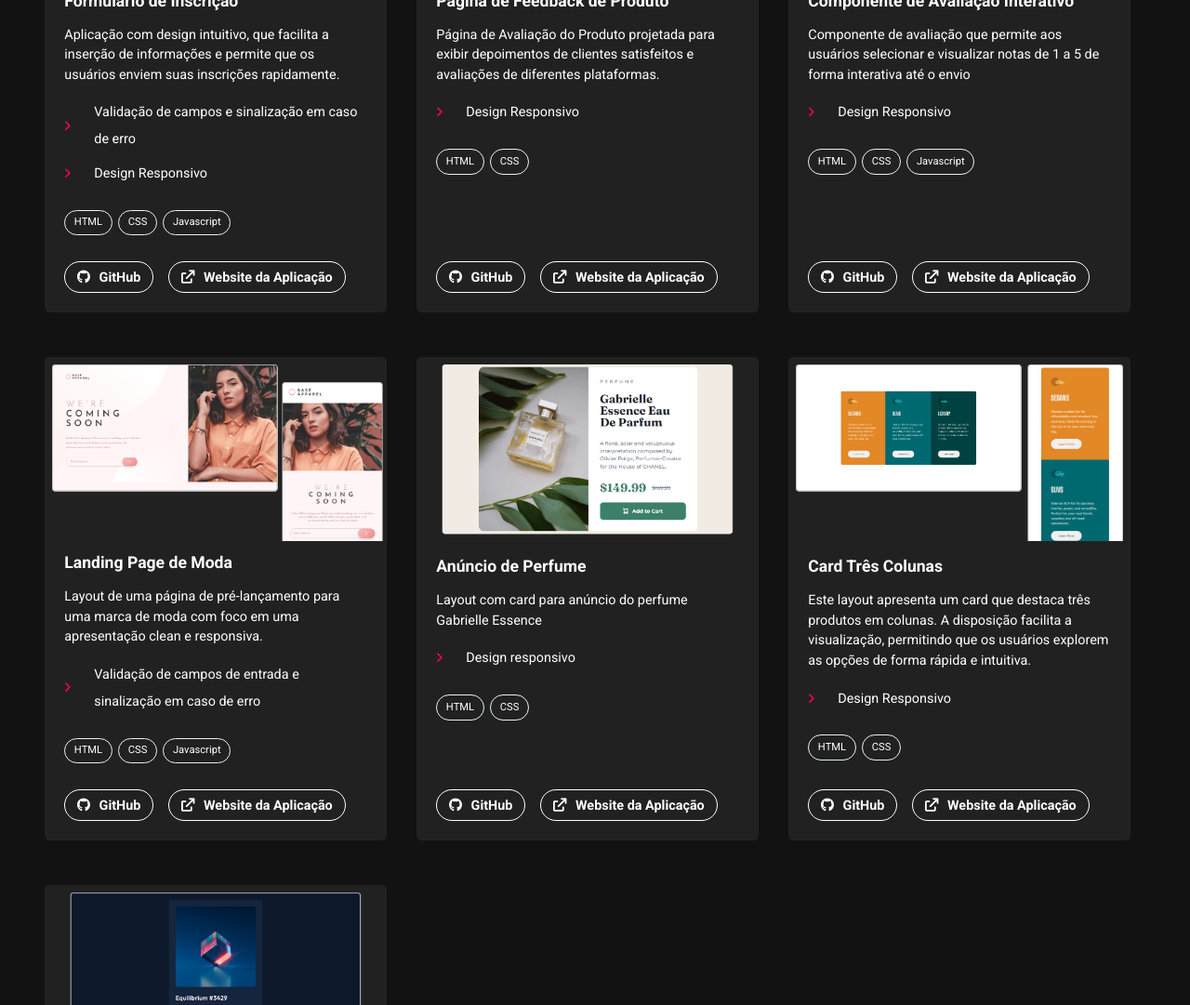
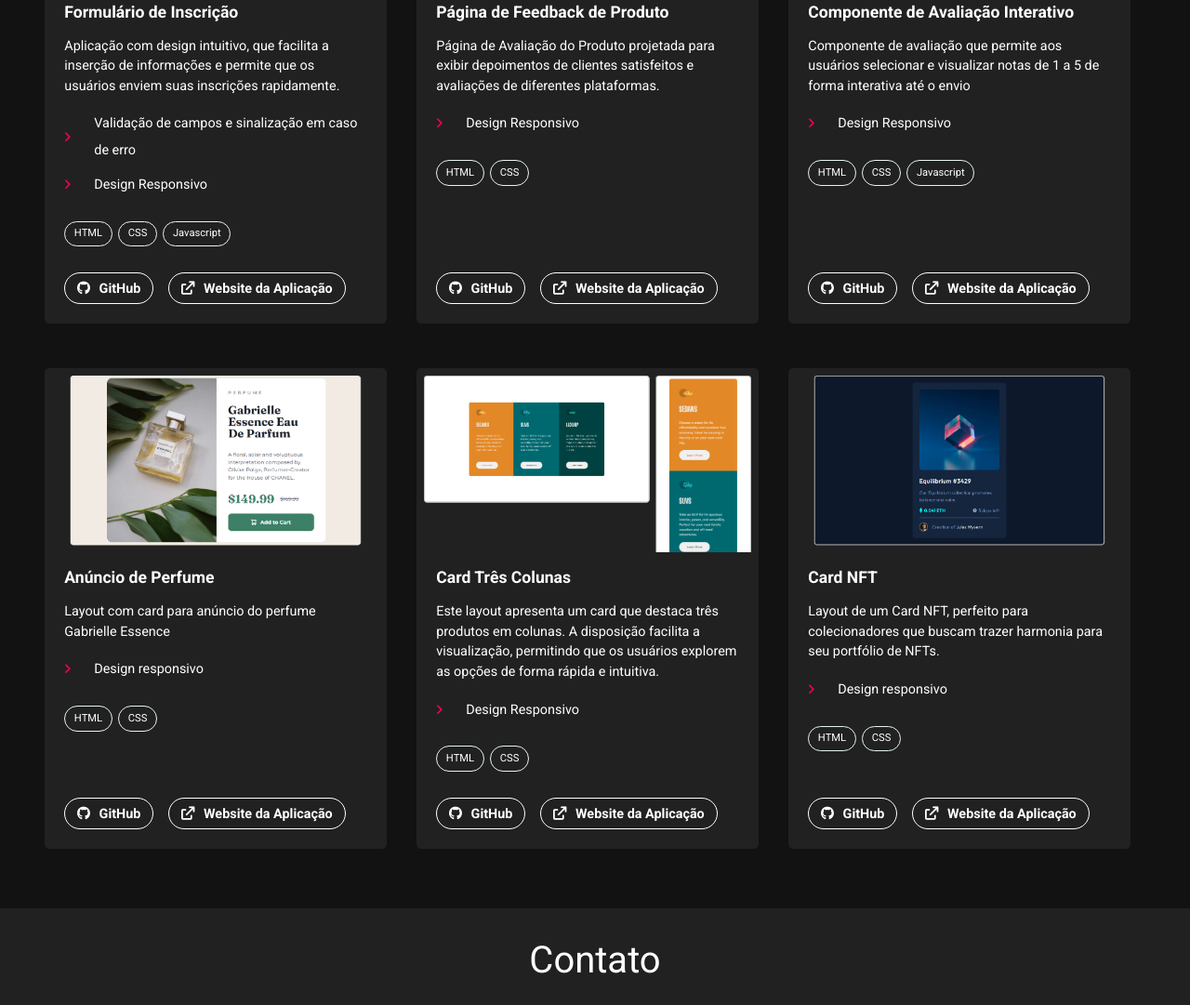
Before and after one commit to vinicius-zanchetta/vinicius-zanchetta.github.io, a plain HTML site: page index.html in a window 1280 px wide. Shown: the part 1719-2800 px from the top of the page at 93% size. Drawn offline with Linux system fonts and the light colour scheme.

Commit message:
Realizadas alterações em parágrafos

```diff
--- a/index.html
+++ b/index.html
@@ -25,7 +25,7 @@
 		<main>
 			<div class="inside" id="div-main">
 				<h4>olá, eu sou <strong>Vinicius Zanchetta</strong></h4>
-				<h1>Desenvolvedor Full-Stack</h1>
+				<h1>Desenvolvedor de Software</h1>
 				<p>Apaixonado em programar e em tornar ideias reais.</p>
 				<div>
 					<button id="btn-meu-trabalho"><a href="#portfolio">Confira meu Trabalho</a></button>
@@ -40,7 +40,7 @@
 				<h2 id="sobre-mim-h2">Sobre Mim</h2>
 				<ul>
 					<li><i class="fa fa-angle-right" aria-hidden="true"></i>
-						<p>Sou um Desenvolvedor Full-Stack residente em São Paulo, SP</p>
+						<p>Sou um Desenvolvedor Web residente em São Paulo, SP</p>
 					</li>
 					<li><i class="fa fa-angle-right" aria-hidden="true"></i>
 						<p>Sou muito comunicativo e acredito no trabalho em equipe, sempre aberto a receber feedbacks e aprender
@@ -61,7 +61,7 @@
 					</button>
 				</div>
 				<h2 id="sobre-mim-h2">Habilidades</h2>
-				<p>Javascript, Typescript, Java, React, MySQL, React, Tailwind, GIT, HTML, CSS, </p>
+				<p>Java, Spring, Javascript, Typescript, Node.js, NestJs, HTML, CSS, React, APIs REST, SQL, Git, Scrum, Swagger, JWT, Inglês Avançado.</p>
 			</div>
 		</section>
 		<!-- PROJETOS -->
@@ -177,41 +177,6 @@
 							</span>
 							<span class="external">
 								<a href="https://vinicius-zanchetta.github.io/componente-avaliacao-interativo/" target="_blank">
-									<i class="fa-solid fa-arrow-up-right-from-square"></i>Website da Aplicação
-								</a>
-							</span>
-						</div>
-					</div>
-
-					<!-- Landing Page de Moda -->
-					<div class="projeto">
-						<div class="projeto-imagem">
-							<img src="imagens-projetos/ComingSoon.png" alt="">
-						</div>
-						<div class="projeto-info">
-							<h4>Landing Page de Moda</h4>
-							<p>
-								Layout de uma página de pré-lançamento para uma marca de moda com foco em uma apresentação clean e
-								responsiva.</p>
-							<ul>
-								<li class="project-detail"><i class="fa fa-angle-right" aria-hidden="true"></i>
-									<p>Validação de campos de entrada e sinalização em caso de erro</p>
-								</li>
-							</ul>
-							<ul class="tecnologias">
-								<li>HTML</li>
-								<li>CSS</li>
-								<li>Javascript</li>
-							</ul>
-						</div>
-						<div class="links">
-							<span class="github">
-								<a href="" target="_blank">
-									<i class="fa-brands fa-github"></i>GitHub
-								</a>
-							</span>
-							<span class="external">
-								<a href="" target="_blank">
 									<i class="fa-solid fa-arrow-up-right-from-square"></i>Website da Aplicação
 								</a>
 							</span>
```
